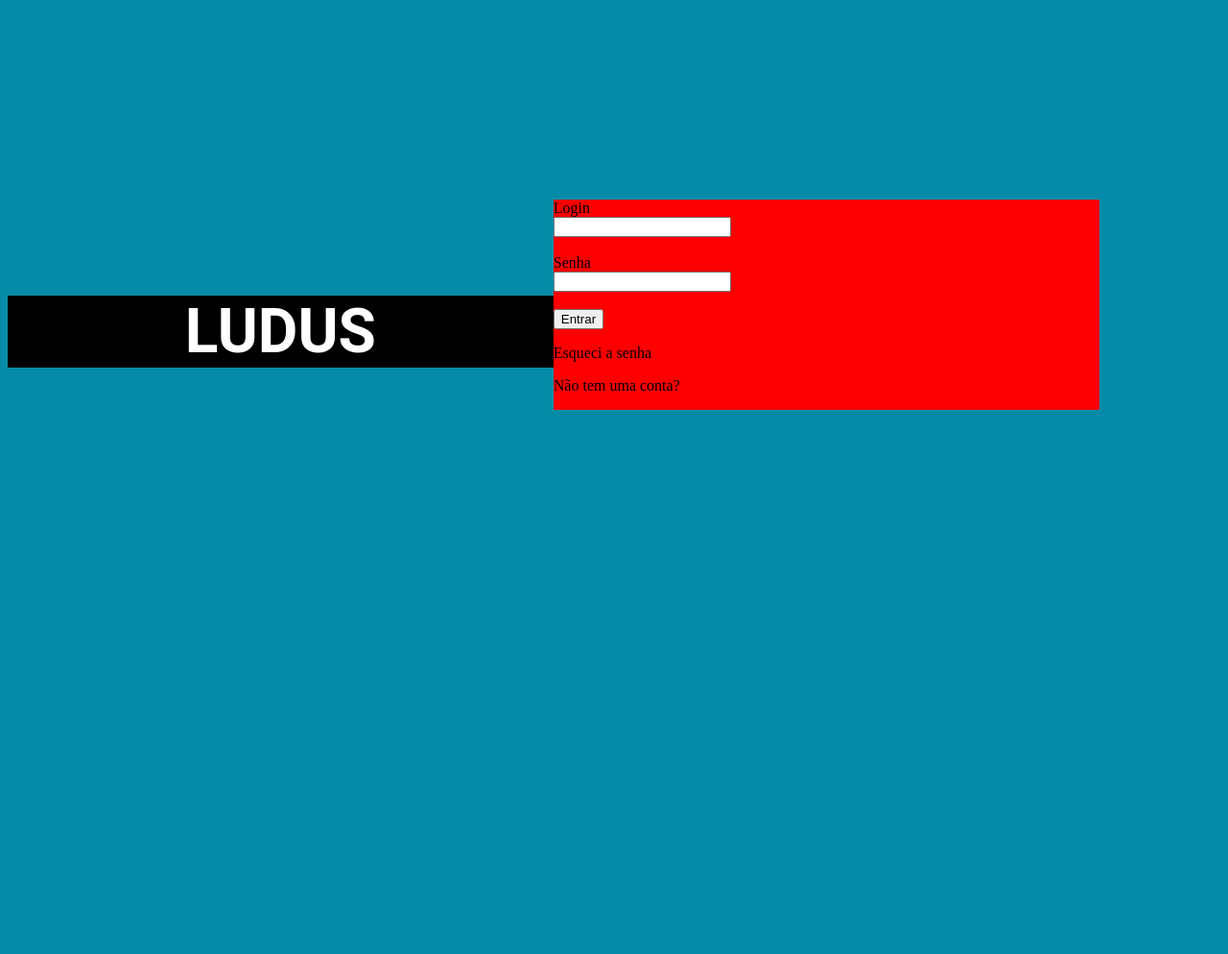
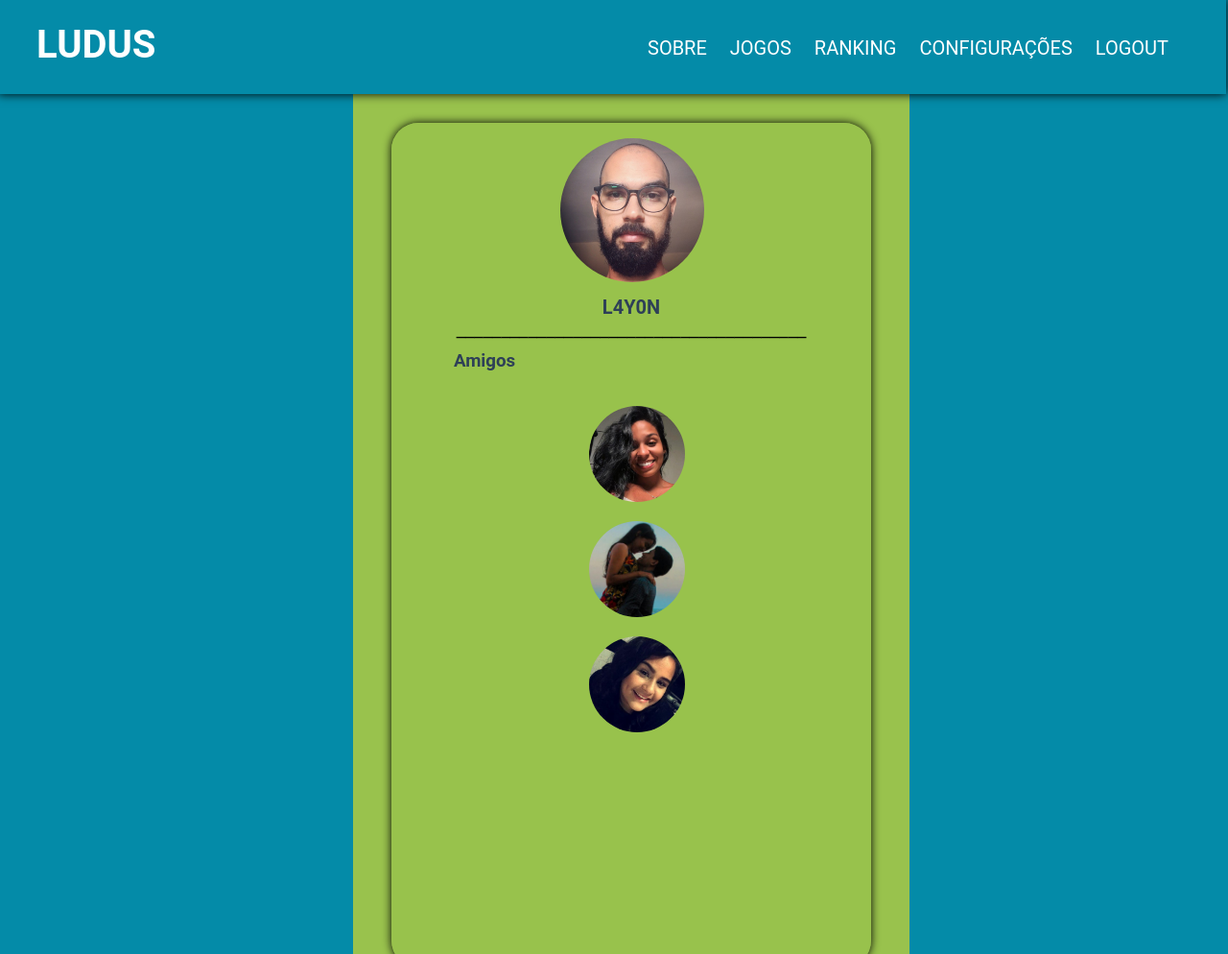
Before and after one commit to Gota-Serena-Games/LUDUS, a plain HTML site: page index.html in a window 1280 px wide. Shown: the top 994 px of the page at 96% size. Before the commit the page ends 800 px from the top, so only its background shows below. Drawn offline with Linux system fonts and the light colour scheme.

Commit message:
Adicao das boxes de elementos da pagina

```diff
--- a/css/layout.css
+++ b/css/layout.css
@@ -2,21 +2,144 @@ body {
 	background-color: #048BA8;
 }
 
-#titulo {
-	font-family: "Roboto", "Lucida Console";
-	color: #FFF;
-	font-size: 64px;
-	text-align: center;
-	background-color: #000; /*apagar*/
-	float: left;
-	width: 45%;
-	margin-top: 300px;
+li {
+	display: inline;
+	padding: 5px;
+	margin: 5px;
 }
 
-#login {
-	background-color: red;
+li a {
+	text-decoration: none;
+	color: white;
+	text-align: center;
+	font-family: "Roboto";
+	font-size: 20px;
+}
+
+#barra {
+	background-color: #048BA8;
+	box-shadow: 0px 0px 10px;
+	position: absolute;
+	width: 100%;
+	height: 100px;
+	z-index: 1;
+	margin-left: -10px;
+	margin-top: -10px;
+	margin-right: -250px;
+
+}
+
+#logo {
+	margin-top: 10px;
+	margin-left: 10px;
 	float: left;
-	width: 45%;
-	margin-top: 200px;
+}
+
+#ludus {
+	margin-top: 25px;
+	margin-left: 40px;
+	float: left;
+	font-size: 40px;
+	font-family: "Roboto";
+	color: white;
+}
+
+#navegacao {
+	margin-top: 40px;
 	margin-right: 50px;
+	float: right;
+	overflow: hidden;
 }
+
+#caixa1 {
+	background-color: rgb(153, 194, 77);
+	box-shadow: 10px, 10px, 10px;
+	width: 580px;
+	height: 1050px;
+	z-index: -1;
+	float: left;
+	margin-left: 360px;
+	border-bottom-right-radius: 28px;
+	border-bottom-left-radius: 28px;
+}
+
+#caixa2 {
+	background-color: rgb(153, 194, 77, 0.8);
+	box-shadow: 0px 0px 10px;
+	width: 500px;
+	height: 880px;
+	position: absolute;
+	z-index: 0;
+	margin-top: 120px;
+	margin-left: 2.5em;
+	border-radius: 28px;
+}
+
+#caixa3 {
+	width: 500px;
+	height: 200px;
+	/*background: yellow;*/
+}
+
+#caixa3 img {
+	position: relative;
+	border-radius: 50%;
+	margin-left: 11em;
+	margin-top: 1em;
+}
+
+#nomePerfil {
+	width: 500px;
+	height: 30px;
+	/*background: orange;*/
+	margin-top: -10px;
+}
+
+#nomePerfil h2 {
+	font-family: "Roboto";
+	font-size: 20px;
+	color: #2E4057;
+	text-align: center;
+	padding-top: 3px;
+	/*background: blue;*/
+}
+#nomePerfil h3 {
+	text-align: center;
+	/*background: white;*/
+	margin-top: -15px;
+}
+
+#caixa4 {
+	width: 460px;
+	height: 350px;
+	margin-left: 20px;
+	margin-top: 25px;
+	/*background: red;*/
+}
+
+#caixa4 h3 {
+	font-family: "Roboto";
+	color: #2E4057;
+	margin-left: 45px;
+	padding-top: 5px;
+}
+
+#linha1 {
+	width: 440px;
+	height: 120px;
+	margin-left: 10px;
+	padding-top: 2px;
+	/*background: blue;*/
+}
+
+#rodape {
+	clear: both;
+	position: absolute;
+	z-index: 3;
+	width: 400px;
+	height: 50px;
+	margin-left: 80px;
+	margin-top: 1050px;
+	padding: 10px;
+	text-align: center;
+}
--- a/index.html
+++ b/index.html
@@ -8,25 +8,37 @@
 
 	</head>
 	<body>
-		<section id="section-1">
-			<div>
-				<h1 id="titulo">LUDUS</h1>
-			</div>
-			<div id="login">
-				<label>Login</label><br/>
-				<input type="text"><br/><br/>
-				<label>Senha</label><br/>
-				<input type="text"><br/><br/>
-				<input type="button" value="Entrar">
-				<p>Esqueci a senha</p>
-				<p>Não tem uma conta?</p>
-			</div>
-		</section><!-- /section1 -->
+		<div id="barra">
+			<!--<img id="logo" src="images/logo.png" width="80px">-->
+			<h2 id="ludus">LUDUS</h2>
+			<ul id="navegacao" style="list-style-type: none;">
+				<li><a href="#">SOBRE</a></li>
+				<li><a href="#">JOGOS</a></li>
+				<li><a href="#">RANKING</a></li>
+				<li><a href="#">CONFIGURAÇÕES</a>
+					<li><a href="#">LOGOUT</a></li></li>
+			</ul>
+		</div><!--Barra de navegação-->
+		<div id="caixa1">
+			<div id="caixa2">
+				<div id="caixa3">
+					<img src="images/foto.png" width="150">
+					<div id="nomePerfil">
+						<h2>L4Y0N</h2>
+						<h3>_______________________________________</h3>
+				</div><!--Terceira caixa - Perfil-->
+				<div id="caixa4">
+					<h3>Amigos</h3>
+					<div id="linha1">
+						<img id="ft1" src="images/mel.jpg" width="100">
+						<img id="ft2" src="images/will.jpg" width="100">
+						<img id="ft3" src="images/thay.jpg" width="100">
+					</div><!--Primeira lista de amigos-->
+				</div><!--Quarta caixa - Lista de amigos-->
+			</div><!--Segunda caixa-->
+		</div><!--Primeira caixa-->
+		<div id="rodape">
 
-		<section id="section-2">
-
-
-		</section><!-- /section2 -->
-
-	</body>
+		</div>
+		</body>
 </html>
```
Also changed, not shown: images/foto.png (added), images/logo.png (added), images/mariana.jpg (added), images/mel.jpg (added), images/michel.jpg (added), images/rafa.jpg (added), images/thay.jpg (added), images/will.jpg (added), 1 other file.
